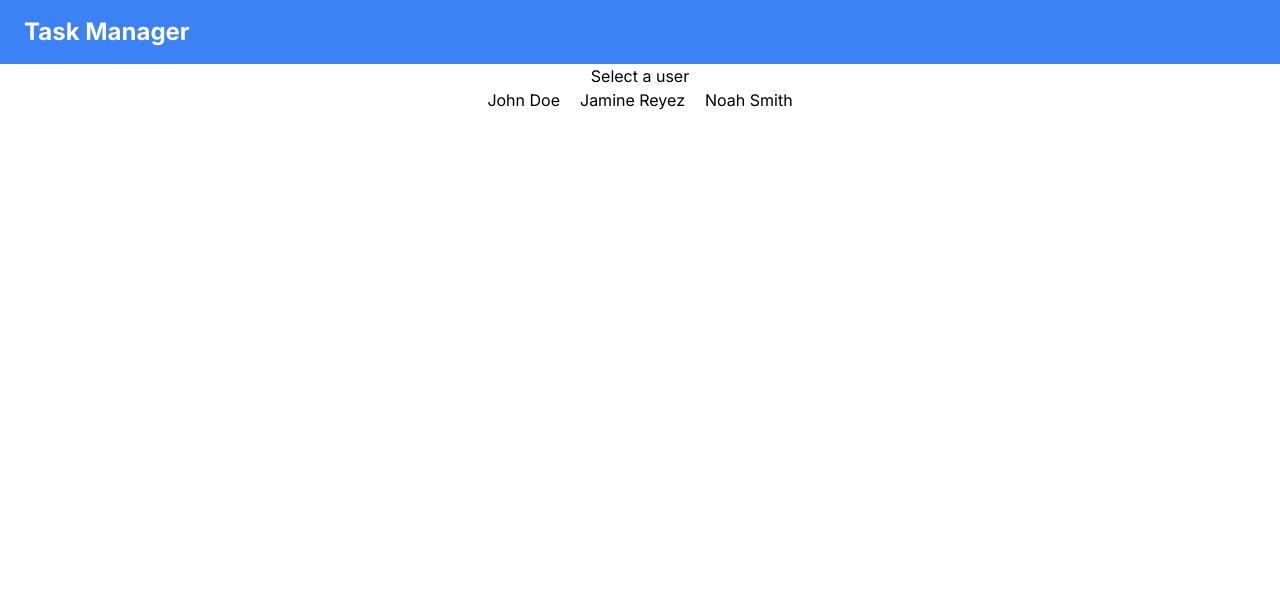
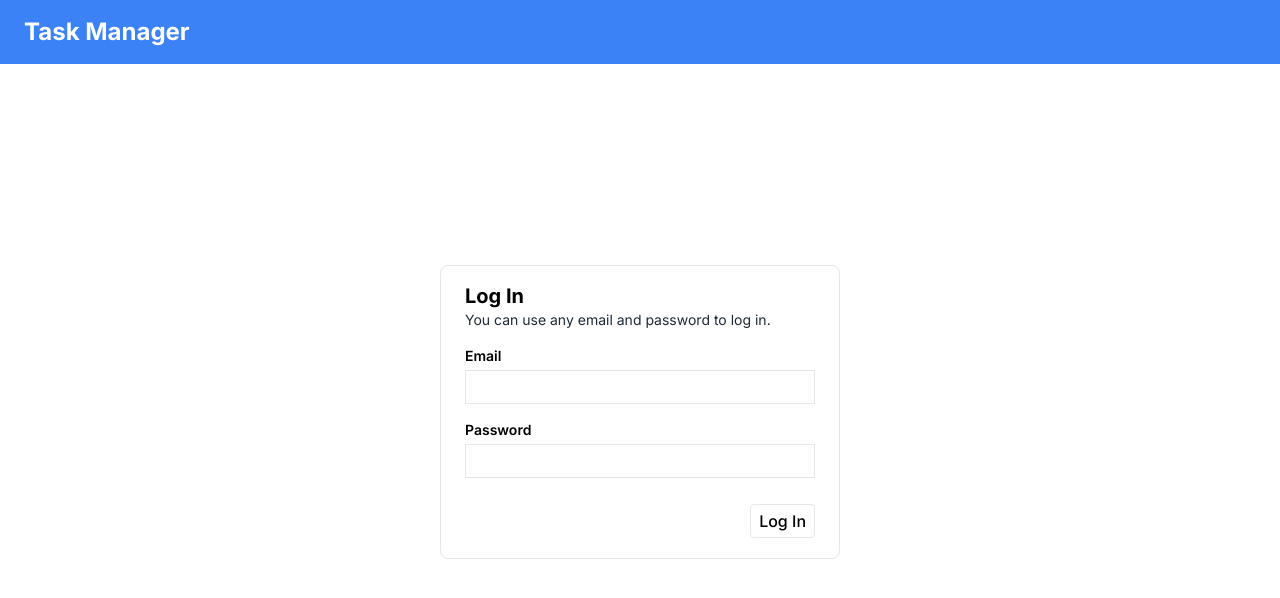
Before and after one commit to Jesusborjas006/task-manager, a Next.js app: page /login in a window 1280 px wide. Shown: the top 598 px of the page. Built offline with nearby package versions, Linux system fonts and the light colour scheme.

Commit message:
Login form component design added

```diff
--- a/app/login/page.tsx
+++ b/app/login/page.tsx
@@ -1,10 +1,9 @@
-import Users from "../ui/Users";
+import LoginForm from "../ui/LoginForm";
 
 const Page = () => {
   return (
-    <main>
-      <h3 className="text-center">Select a user</h3>
-      <Users />
+    <main className="flex flex-col items-center justify-center min-h-[80vh]">
+      <LoginForm />
     </main>
   );
 };
--- /dev/null
+++ b/app/ui/LoginForm.tsx
@@ -0,0 +1,23 @@
+const LoginForm = () => {
+  return (
+    <form className="border w-[400px] pt-4 px-6 pb-20 rounded-lg relative ">
+      <h3 className="text-xl font-bold">Log In</h3>
+      <p className="text-sm text-gray-800">
+        You can use any email and password to log in.
+      </p>
+      <div className="mt-4 flex flex-col">
+        <label className="font-semibold text-sm mb-1">Email</label>
+        <input className="border py-1" type="email" />
+      </div>
+      <div className="mt-4 flex flex-col">
+        <label className="font-semibold text-sm mb-1">Password</label>
+        <input className="border py-1" type="password" />
+      </div>
+      <button className="mt-4 border py-1 px-2 absolute right-6 bottom-5 rounded font-medium">
+        Log In
+      </button>
+    </form>
+  );
+};
+
+export default LoginForm;
--- a/app/ui/Navbar.tsx
+++ b/app/ui/Navbar.tsx
@@ -6,9 +6,8 @@ import { usePathname } from "next/navigation";
 
 const Navbar = () => {
   const pathname = usePathname();
-  console.log(pathname);
   return (
-    <nav className="flex items-center justify-between bg-blue-500 text-white py-4 px-6">
+    <nav className="flex items-center justify-between bg-blue-500 text-white py-4 px-6 mb-7">
       <Logo />
       {pathname === "/" && (
         <Link href="/login" className="text-xl">
--- a/app/ui/Users.tsx
+++ /dev/null
@@ -1,15 +0,0 @@
-import { users } from "../lib/placeholder-data";
-
-const Users = () => {
-  return (
-    <div className="flex justify-center space-x-5">
-      {users.map((user) => (
-        <div key={user.id}>
-          <p>{user.name}</p>
-        </div>
-      ))}
-    </div>
-  );
-};
-
-export default Users;
```
